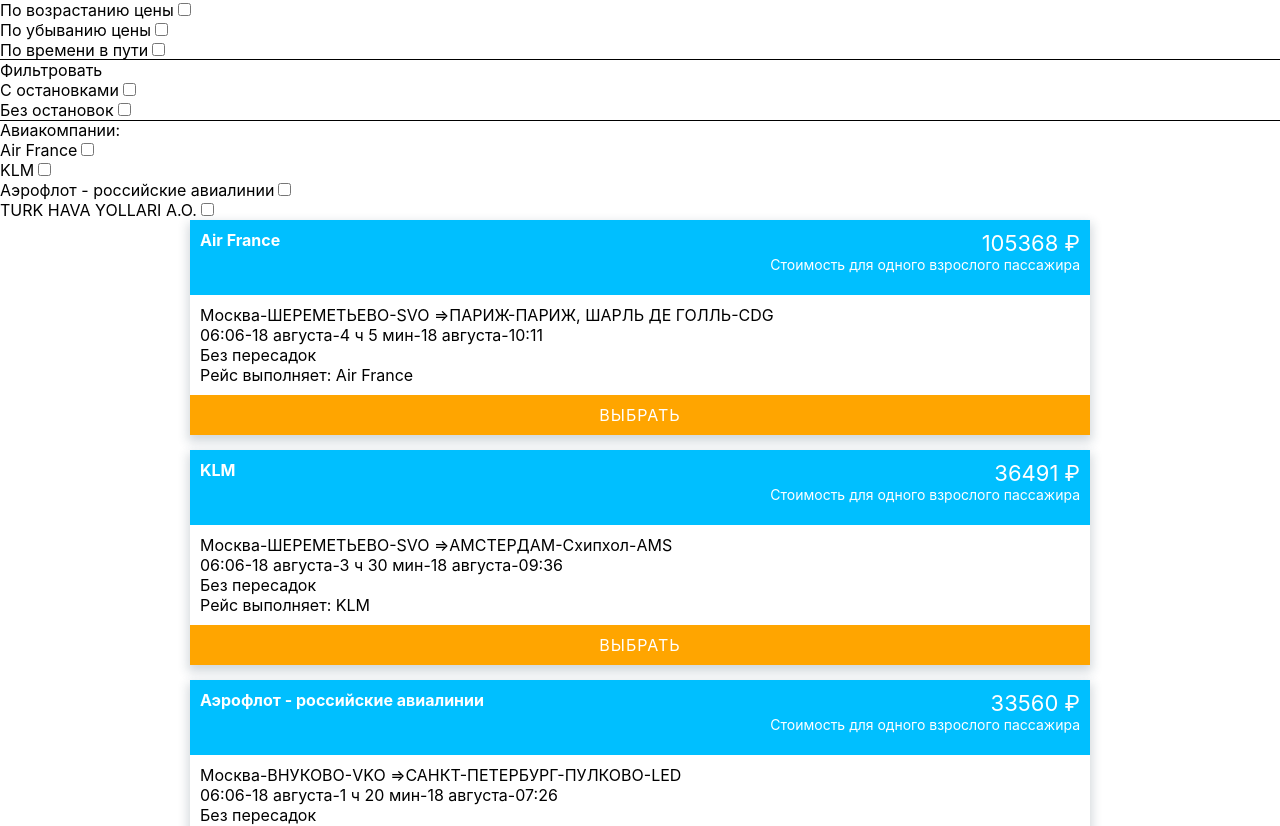
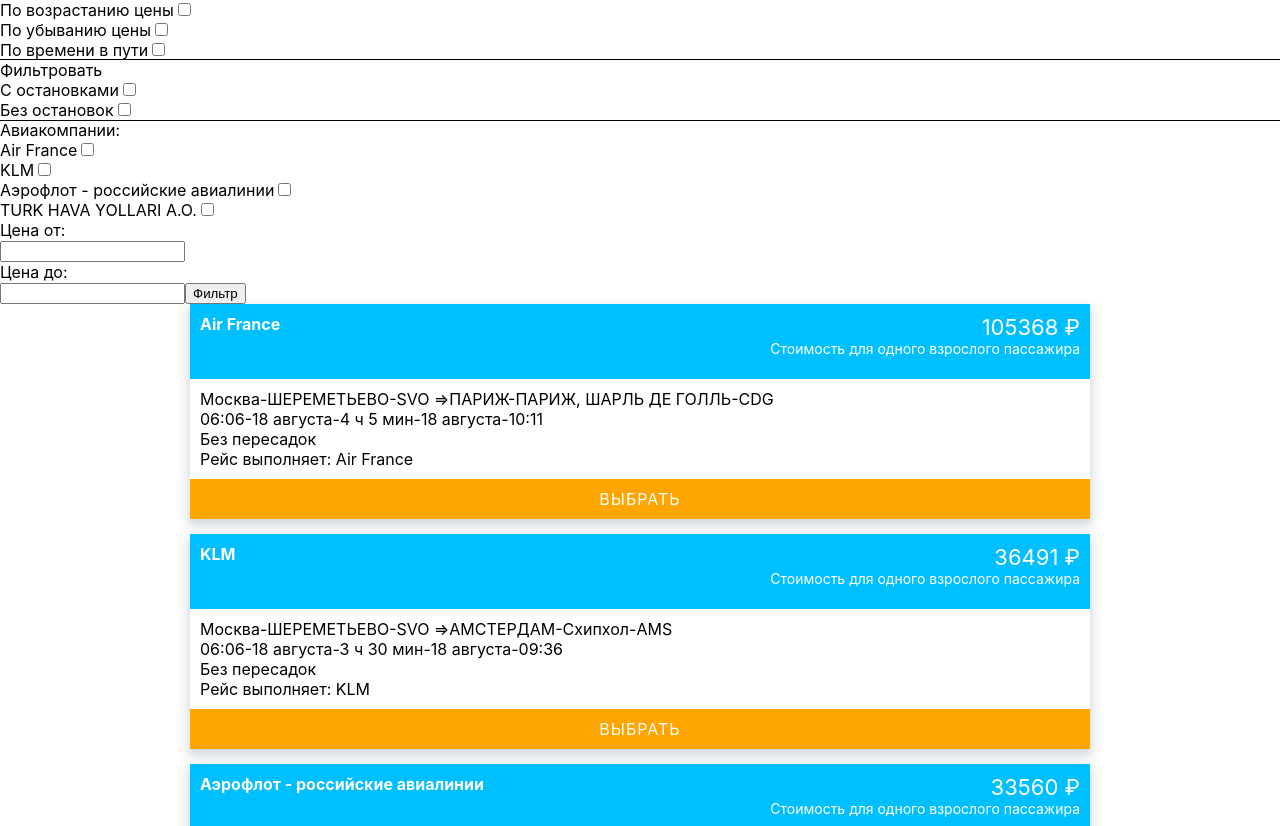
Before and after one commit to weltkind6/avia-search, a React (Create React App) app: page / in a window 1280 px wide. Shown: the top 826 px of the page. Built offline with nearby package versions, Linux system fonts and the light colour scheme.

Commit message:
filter by price #1

```diff
--- a/src/components/Filter/Filter.js
+++ b/src/components/Filter/Filter.js
@@ -1,13 +1,11 @@
 import React, {useState} from 'react';
-import {useDispatch, useSelector} from "react-redux";
+import {useDispatch} from "react-redux";
 import styles from './styles.module.css'
 import {stops, withoutStops} from "../redux/toolkitSlice";
 
 const Filter = () => {
     const dispatch = useDispatch();
     const [selectedOption, setSelectedOption] = useState(null);
-    const dataCopy = useSelector(state => state.data)
-    console.log('dataCopy', dataCopy)
 
 
     const handleWithStops = () => {
--- a/src/components/Price/Price.js
+++ b/src/components/Price/Price.js
@@ -1,9 +1,33 @@
-import React from 'react';
+import React, {useState} from 'react';
+import {useDispatch, useSelector} from "react-redux";
+import {filterByPrice} from "../redux/toolkitSlice";
 
 const Price = () => {
+    const dispatch = useDispatch();
+    const [priceFrom, setPriceFrom] = useState('');
+    const [priceTo, setPriceTo] = useState('');
+
+    const handleFilter = (from) => {
+        dispatch(filterByPrice({ priceFrom: from, priceTo }));
+    };
+
     return (
         <div>
-
+            <div>Цена от:</div>
+            <input
+                type="text"
+                value={priceFrom}
+                onChange={(e) => setPriceFrom(e.target.value)}
+            />
+            <div>Цена до:</div>
+            <input
+                type="text"
+                value={priceTo}
+                onChange={
+                    (e) => setPriceTo(e.target.value)
+                }
+            />
+            <button onClick={handleFilter}>Фильтр</button>
         </div>
     );
 };
--- a/src/components/SearchResults/SearchResults.js
+++ b/src/components/SearchResults/SearchResults.js
@@ -4,6 +4,7 @@
 import styles from './styles.module.css'
 import Sorting from "../Sorting/Sorting";
 import Filter from "../Filter/Filter";
+import Price from "../Price/Price";
 
 const SearchResult = ({ dataCopy }) => {
 
@@ -12,6 +13,7 @@
             <Sorting />
             <Filter />
             <Companies dataCopy={dataCopy}/>
+            <Price />
             <Ticket dataCopy={dataCopy}/>
         </div>
     );
--- a/src/components/redux/toolkitSlice.js
+++ b/src/components/redux/toolkitSlice.js
@@ -1,4 +1,4 @@
-import {configureStore, createSlice, createSelector} from '@reduxjs/toolkit';
+import {configureStore, createSlice} from '@reduxjs/toolkit';
 import data from "../../mock/flights.json";
 
 const mockData = data.results.flights.map(({flight}) => flight)
@@ -47,6 +47,8 @@
     initialState: {
         data: dataCopy,
         filteredData: dataCopy,
+        priceFrom: null,
+        priceTo: null,
     },
     reducers: {
         priceAscending: state => {
@@ -66,7 +68,12 @@
         },
         filterByCompany: (state, action) => {
             state.data = state.filteredData.filter(item => item.executor2 === action.payload.company)
-        }
+        },
+        filterByPrice: (state, action) => {
+            state.priceFrom = action.payload.priceFrom;
+            state.priceTo = action.payload.priceTo;
+            state.filteredData = state.data.filter(({currPrice}) => currPrice >= state.priceFrom && currPrice <= state.priceTo);
+        },
 
     },
 });
@@ -78,6 +85,7 @@
     withoutStops,
     stops,
     filterByCompany,
+    filterByPrice,
 } = counterSlice.actions;
 
 export default counterSlice.reducer;
```
